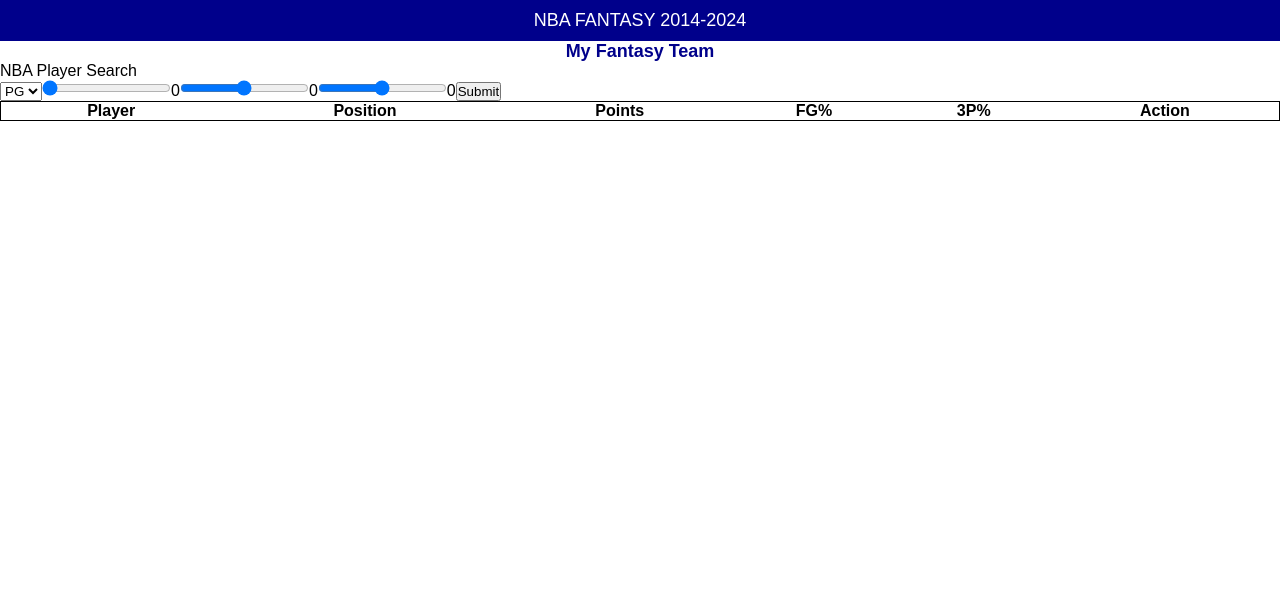
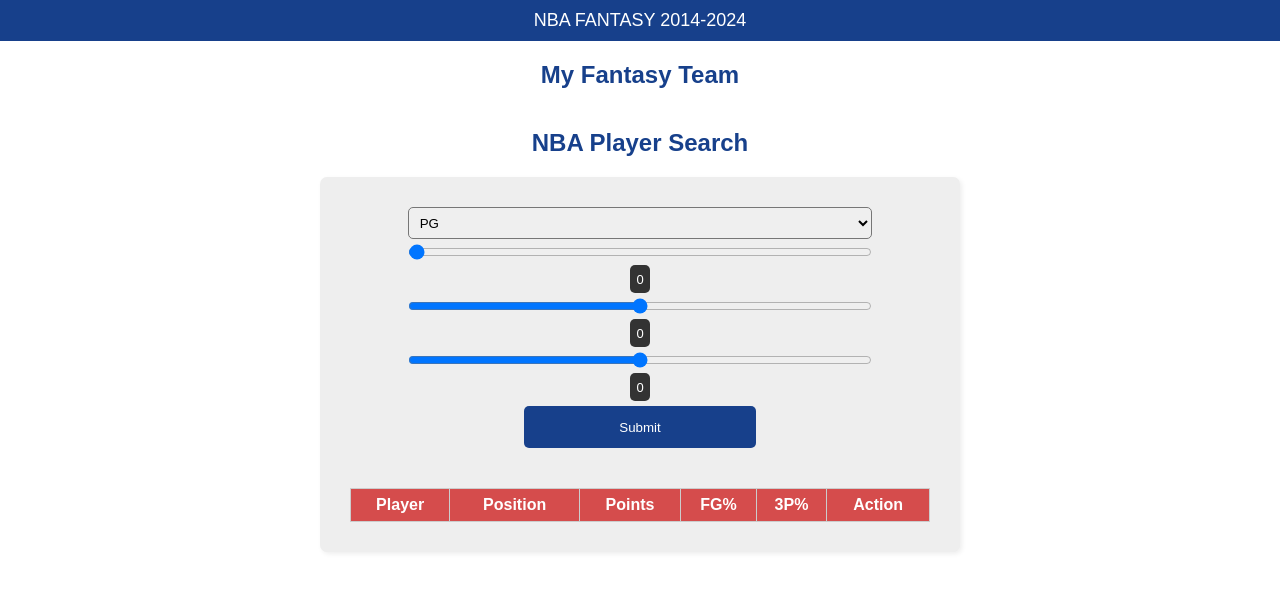
Before and after one commit to HillsonShalom/NBA-fantasy-team, a plain HTML site: page index.html in a window 1280 px wide. Drawn offline with Linux system fonts and the light colour scheme.

Commit message:
adding style

```diff
--- a/style.css
+++ b/style.css
@@ -7,7 +7,7 @@
 
 .headline {
     padding: 10px;
-    background-color: darkblue;
+    background-color: rgb(23, 64, 139);
     color: white;
     text-align: center;
     font-size: large;
@@ -18,29 +18,103 @@
     text-align: center;
 }
 
-.team-area > p {
+.team-area > p, .search-area > p {
     font-size: large;
-    color: darkblue;
+    color: rgb(23, 64, 139);
     font-weight: bold;
+    font-size: x-large;
+    margin: 20px;
+    text-align: center;
 }
 .flex-cards {
     display: flex;
     justify-content: space-around;
 }
 
-/* .card {
-    height: 100px;
-    width: 100px;
+/* כרטיסי השחקנים */
+.card {
+    border: 1px solid #cccccc;
+    border-radius: 5px;
+    background-color: #eeeeee;
+    box-shadow: 2px 2px 5px gray;
+    padding: 1.5em;
+}
+.card * + * {
+    margin-top: 1em;
+}
+.card *:first-child {
+    color: rgb(23, 64, 139);
+    font-weight: bolder;
+}
 
-} */
-.card {
-    border: 1px solid gray;
+.search-area {
+    width: 100%;
+    display: flex;
+    flex-direction: column;
+}
+.search-area div {
+    background-color: #eeeeee;
+    width: 50%;
+    margin-left: 25%;
+    padding: 30px;
+    border-radius: 7px;
+    box-shadow: 2px 2px 5px #eeeeee;
+}
+
+/* הטופס */
+form {
+    display: flex;
+    flex-direction: column;
+    margin-bottom: 40px;
+    align-items: center;
+}
+select {
+    padding: 0.5em;
+    border-radius: 5px;
+}
+form * + * {
+    margin-top: 5px;
+}
+form input[type="submit"] {
+    width: 40%;
+}
+form input, form select {
+    width: 80%;
+}
+
+table, form {
+    width: 100%;
+}
+
+table {
+    border-collapse: collapse;
+    text-align: center;
 
 }
+th {
+    background-color: rgb(213, 76, 76);
+    color: white;
+}
+td, th {
+    border: 1px solid #cccccc;
+    padding-top: 7px;
+    padding-bottom: 7px;
+}
+button, input[type="submit"] {
+    background-color: rgb(23, 64, 139);
+    color: white;
+    border-radius: 5px;
+    padding: 1em;
+    border: none;
+}
+button {
+    width: 90%;
+}
 
-
-table {
-    border: 1px solid;
-    border-collapse: collapse;
-    width: 100%;
+label {
+    background-color: #333333;
+    padding: 0.5em;
+    border-radius: 5px;
+    font-size: small;
+    color: white;
 }
```
